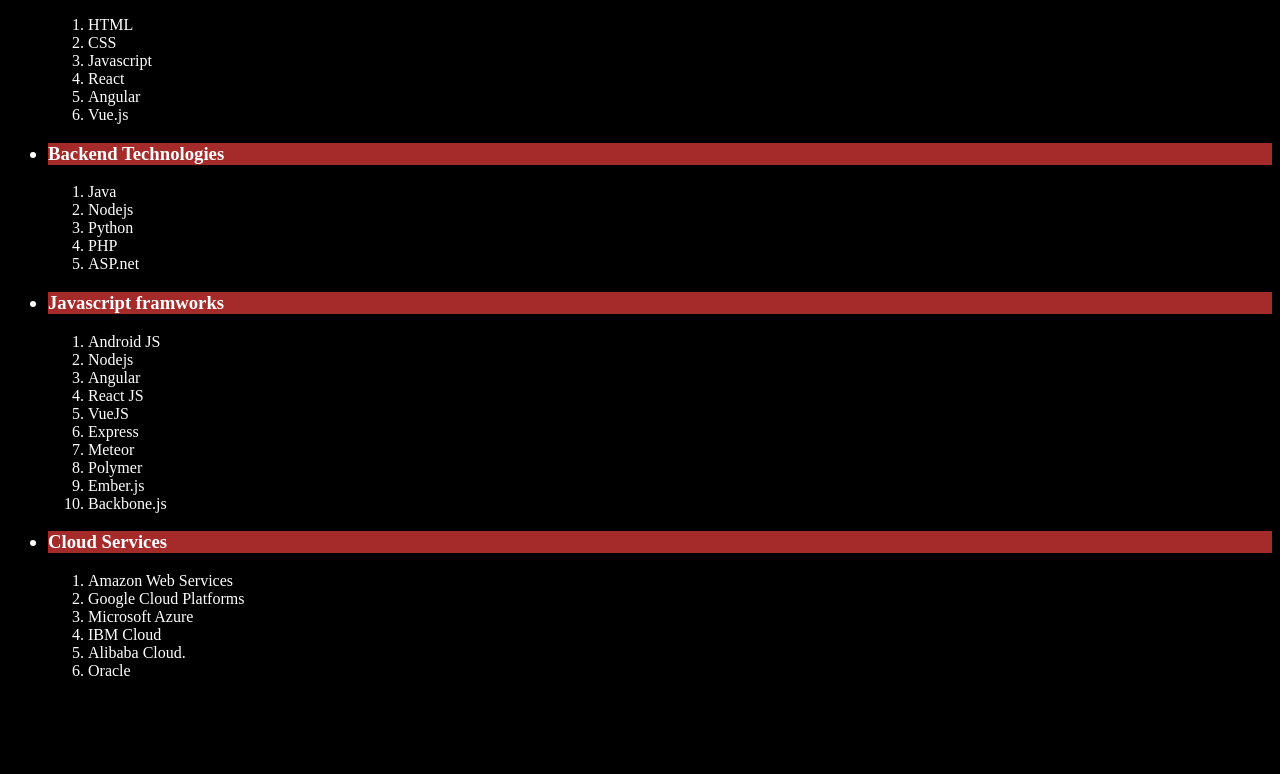
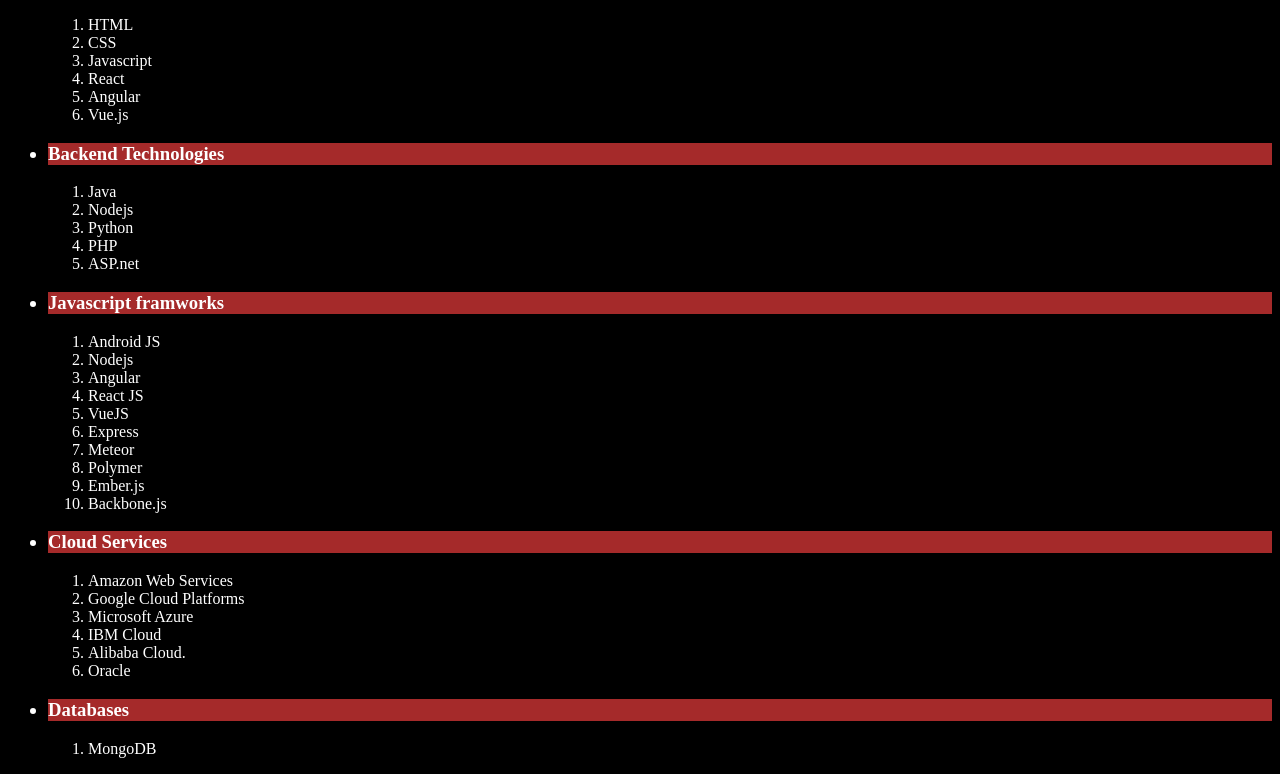
Before and after one commit to Amit-Chavda/Technlology-List, a plain HTML site: page index.html in a window 1280 px wide. Shown: the part 105-879 px from the top of the page. Before the commit the page ends 801 px from the top, so only its background shows below. Drawn offline with Linux system fonts and the light colour scheme.

Commit message:
database subject added

```diff
--- a/index.html
+++ b/index.html
@@ -65,6 +65,14 @@
             <li>Alibaba Cloud.</li>
             <li>Oracle</li>
         </ol>
+
+
+        <h3>
+            <li>Databases</li>
+        </h3>
+        <ol type="1">
+            <li>MongoDB</li>
+        </ol>
     </ul>
 </body>
 
```
